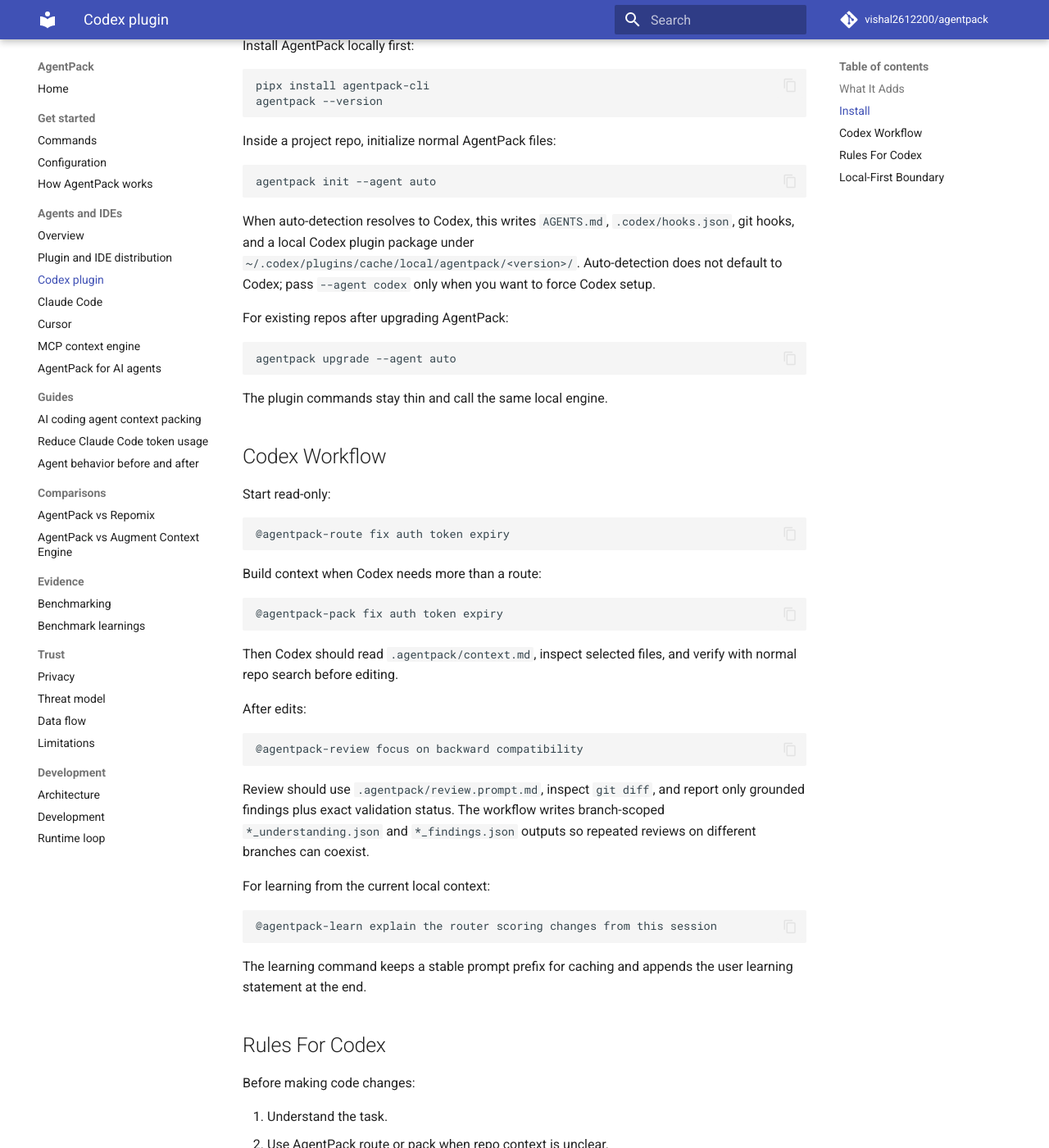
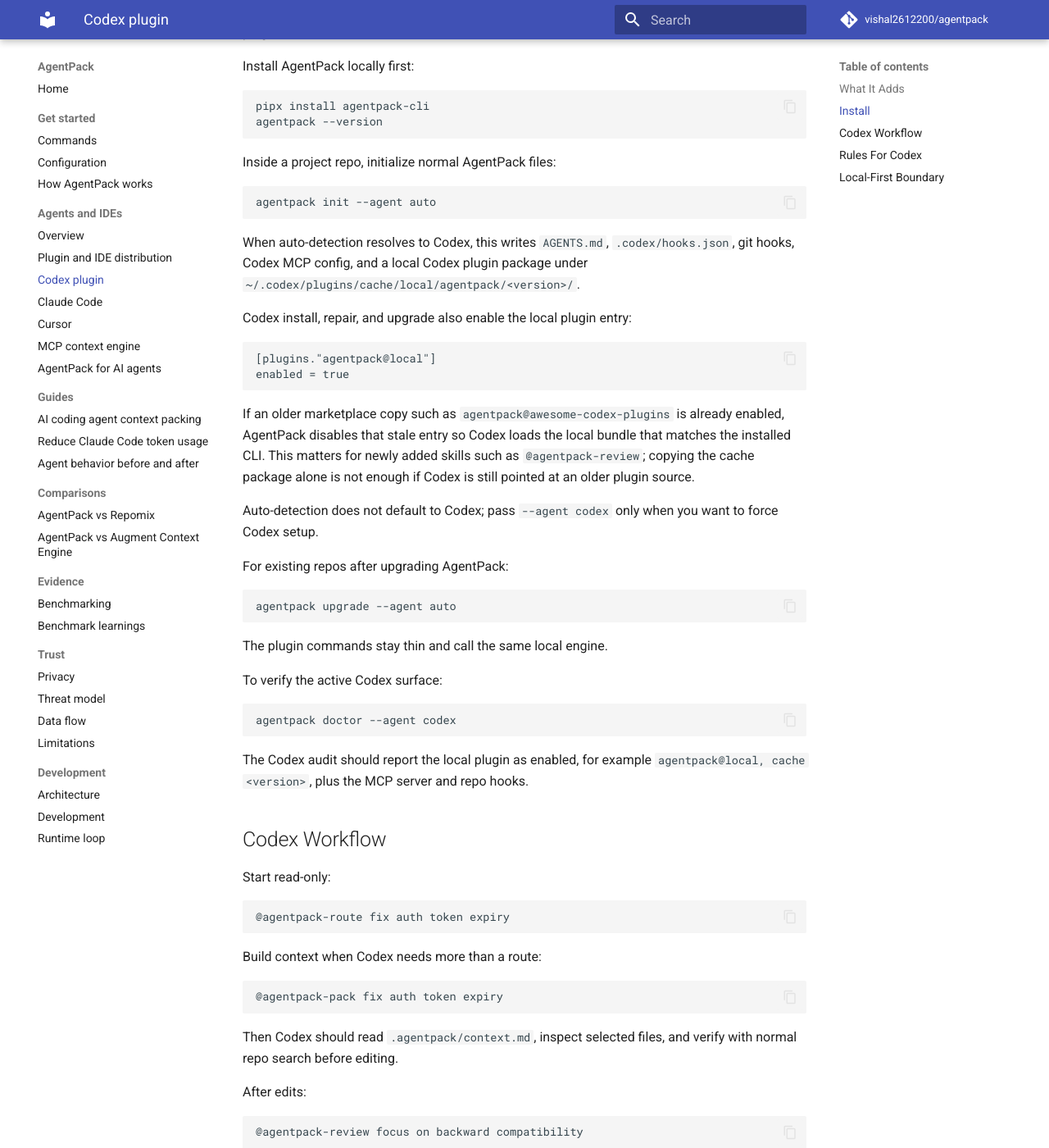
Before and after one commit to Jdowpasisi/agentpack, an MkDocs documentation site: the page built from docs/codex-plugin.md, in a window 1280 px wide and 1400 px high, scrolled down 949 px. Shown: the whole window at 82% size. Built offline with MkDocs 1.6.1 and Material for MkDocs 9.7.7, drawn with Linux system fonts in a browser that asks for light colours; comment, search, counter and statistics services are not loaded; some of the changed text lies outside the part shown.

Commit message:
docs(codex): explain local plugin review flow

````diff
--- a/docs/codex-plugin.md
+++ b/docs/codex-plugin.md
@@ -42,9 +42,24 @@
 ```
 
 When auto-detection resolves to Codex, this writes `AGENTS.md`,
-`.codex/hooks.json`, git hooks, and a local Codex plugin package under
-`~/.codex/plugins/cache/local/agentpack/<version>/`. Auto-detection does not
-default to Codex; pass `--agent codex` only when you want to force Codex setup.
+`.codex/hooks.json`, git hooks, Codex MCP config, and a local Codex plugin
+package under `~/.codex/plugins/cache/local/agentpack/<version>/`.
+
+Codex install, repair, and upgrade also enable the local plugin entry:
+
+```toml
+[plugins."agentpack@local"]
+enabled = true
+```
+
+If an older marketplace copy such as `agentpack@awesome-codex-plugins` is
+already enabled, AgentPack disables that stale entry so Codex loads the local
+bundle that matches the installed CLI. This matters for newly added skills such
+as `@agentpack-review`; copying the cache package alone is not enough if Codex
+is still pointed at an older plugin source.
+
+Auto-detection does not default to Codex; pass `--agent codex` only when you
+want to force Codex setup.
 
 For existing repos after upgrading AgentPack:
 
@@ -53,6 +68,15 @@
 ```
 
 The plugin commands stay thin and call the same local engine.
+
+To verify the active Codex surface:
+
+```bash
+agentpack doctor --agent codex
+```
+
+The Codex audit should report the local plugin as enabled, for example
+`agentpack@local, cache <version>`, plus the MCP server and repo hooks.
 
 ## Codex Workflow
 
@@ -76,9 +100,24 @@
 @agentpack-review focus on backward compatibility
 ```
 
-Review should use `.agentpack/review.prompt.md`, inspect `git diff`, and report only grounded findings plus exact validation status.
-The workflow writes branch-scoped `*_understanding.json` and `*_findings.json`
-outputs so repeated reviews on different branches can coexist.
+Review should use `.agentpack/review.prompt.md`, inspect `gh pr view`, `git
+diff`, and exact changed code, then report only grounded findings plus exact
+validation status. The reviewer context is only a prioritization lens; it must
+not replace source evidence.
+
+The workflow writes:
+
+- `.agentpack/review-preflight.json`
+- `.agentpack/review.prompt.md`
+- `.agentpack/review-understanding.prompt.md`
+- `.agentpack/review-judge.prompt.md`
+- `<branch-prefix>_understanding.json`
+- `<branch-prefix>_findings.json`
+
+The understanding stage records the factual model of the PR. The judge stage
+uses that model plus direct repository reads to produce evidence-backed
+findings. Repeated reviews on different branches can coexist because the final
+JSON files are branch-scoped.
 
 For learning from the current local context:
 
````
Also changed, not shown: other parts of docs/codex-plugin.md (+1 -1 lines), README.md (+11 -2 lines), docs/agent-plugins.md (+14 -1 lines), docs/commands.md (+9 -4 lines), docs/integrations.md (+4 -3 lines), src/agentpack/data/codex_plugin/README.md (+11 -0 lines).
